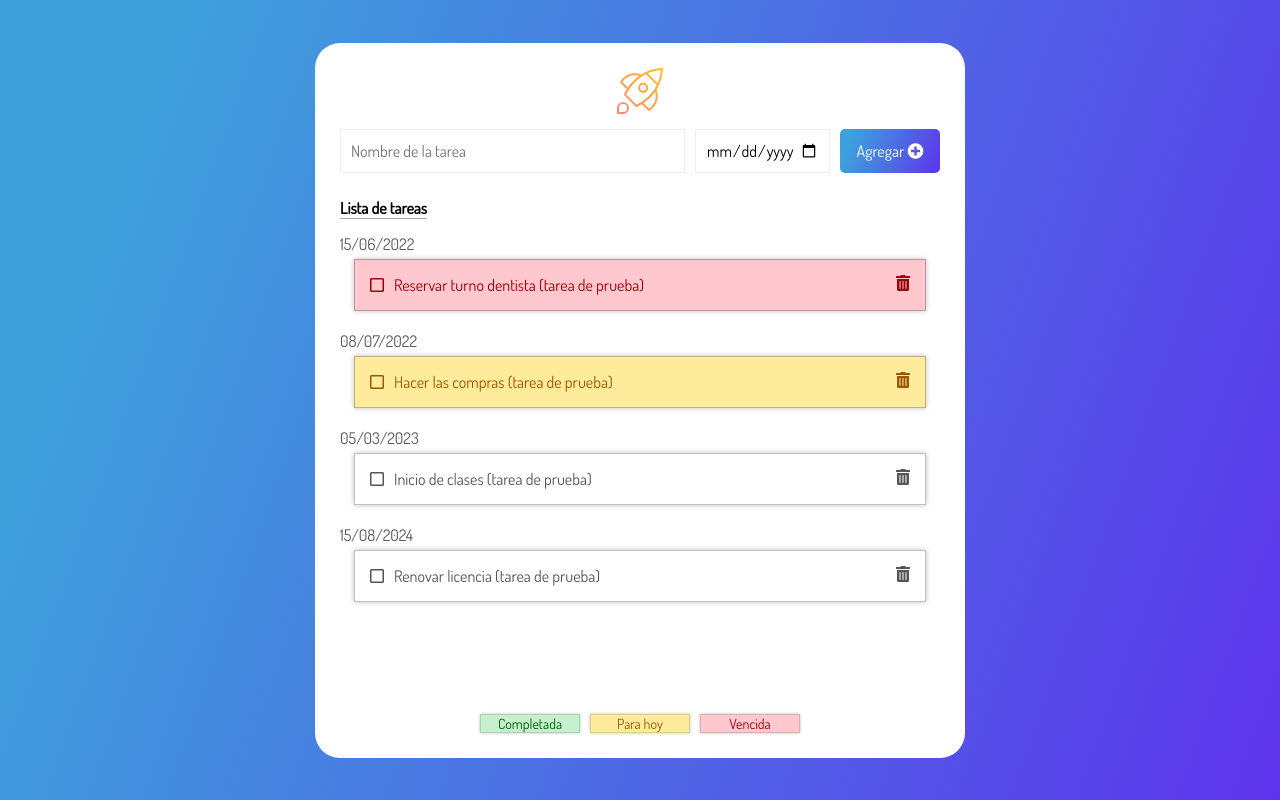
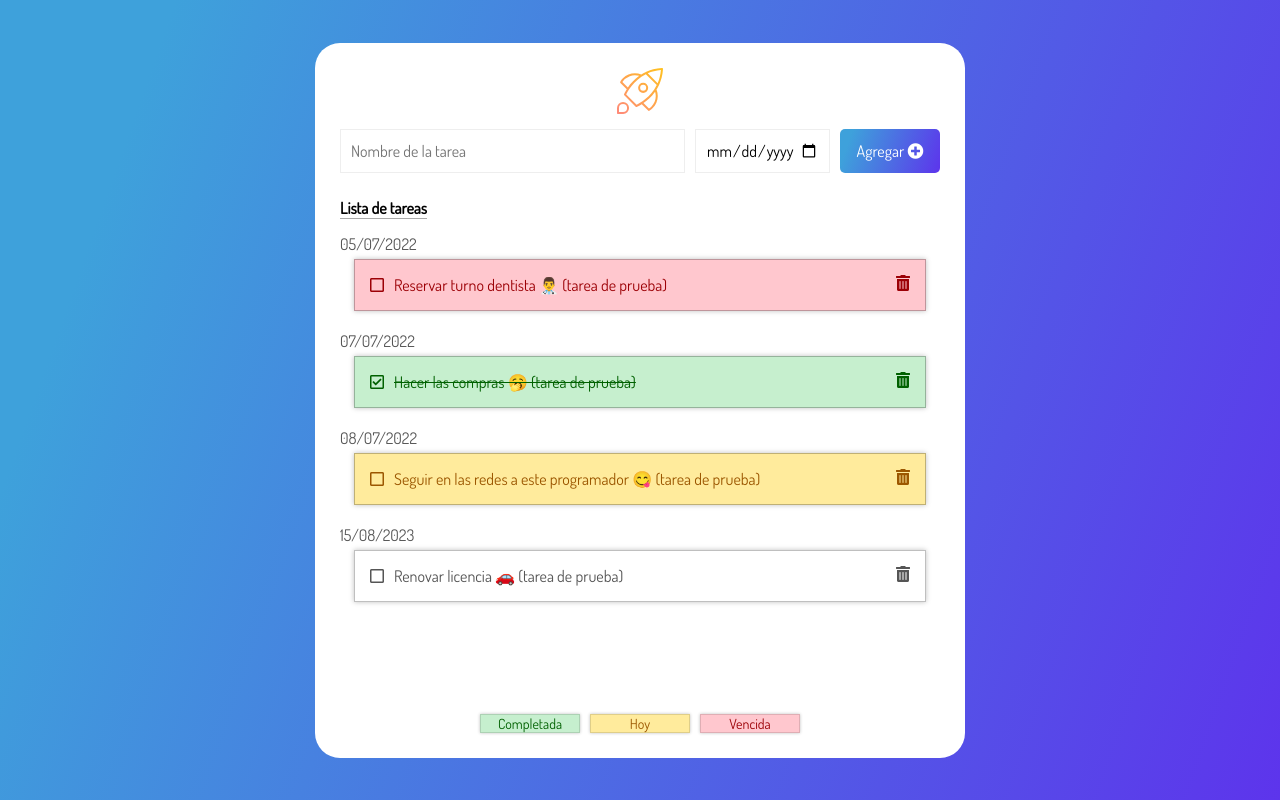
Before and after one commit to gonadr09/ToDo-List-Alura, a plain HTML site: page index.html in a window 1280 px wide. Drawn offline with nearby package versions, Linux system fonts and the light colour scheme.

Commit message:
test tasks

```diff
--- a/components/displayTasks.js
+++ b/components/displayTasks.js
@@ -9,26 +9,26 @@ export const displayTasks = () => {
     if (!tasksListStorage) {
         tasksListStorage = [
           {
-            task: "Inicio de clases (tarea de prueba)",
-            date: "05/03/2023",
-            completed: false,
-            id: "c7857ca2-05e9-4aa5-8e66-cc2407daf32b",
-          },
-          {
-            task: "Renovar licencia (tarea de prueba)",
-            date: "15/08/2024",
+            task: "Renovar licencia 🚗 (tarea de prueba)",
+            date: moment().add({days:7,months:1, years:1}).format("DD/MM/YYYY"),
             completed: false,
             id: "d3c2f6f1-6711-4723-ab19-7b28c23b894a",
           },
           {
-            task: "Hacer las compras (tarea de prueba)",
-            date: "08/07/2022",
+            task: "Seguir en las redes a este programador 😋 (tarea de prueba)",
+            date: moment().format("DD/MM/YYYY"),
             completed: false,
+            id: "d3c2f6f1-6711-4723-ab19-7b28c23b894a",
+          },
+          {
+            task: "Hacer las compras 🥱 (tarea de prueba)",
+            date: moment().subtract(1, 'days').format("DD/MM/YYYY"),
+            completed: true,
             id: "8af215c8-6739-40a6-ae62-3f07d68a71f7",
           },
           {
-            task: "Reservar turno dentista (tarea de prueba)",
-            date: "15/06/2022",
+            task: "Reservar turno dentista 👨‍⚕️ (tarea de prueba)",
+            date: moment().subtract(3, 'days').format("DD/MM/YYYY"),
             completed: false,
             id: "533715d1-c61e-4b53-8de7-3bd9925ffd5e",
           },
--- a/index.html
+++ b/index.html
@@ -29,7 +29,7 @@
         <ul class="cardsList" id="taskList"></ul>
         <div class="reference">
           <p class="green reference-text">Completada</p>
-          <p class="yellow reference-text">Para hoy</p>
+          <p class="yellow reference-text">Hoy</p>
           <p class="red reference-text">Vencida</p>
         </div>
       </div>
```
